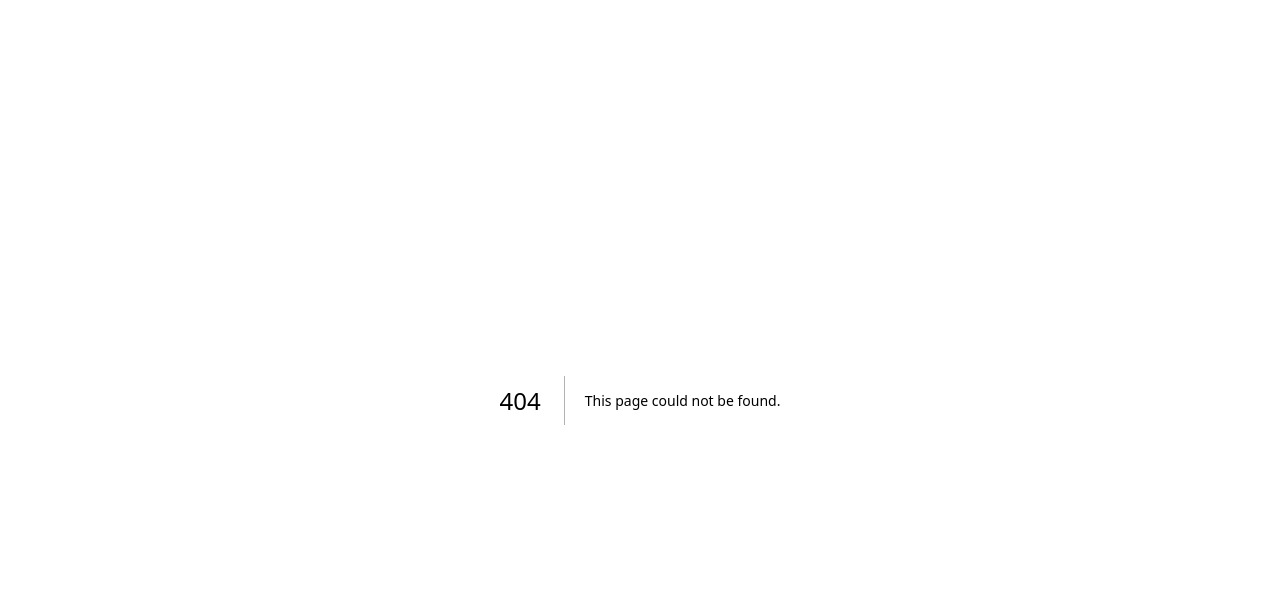
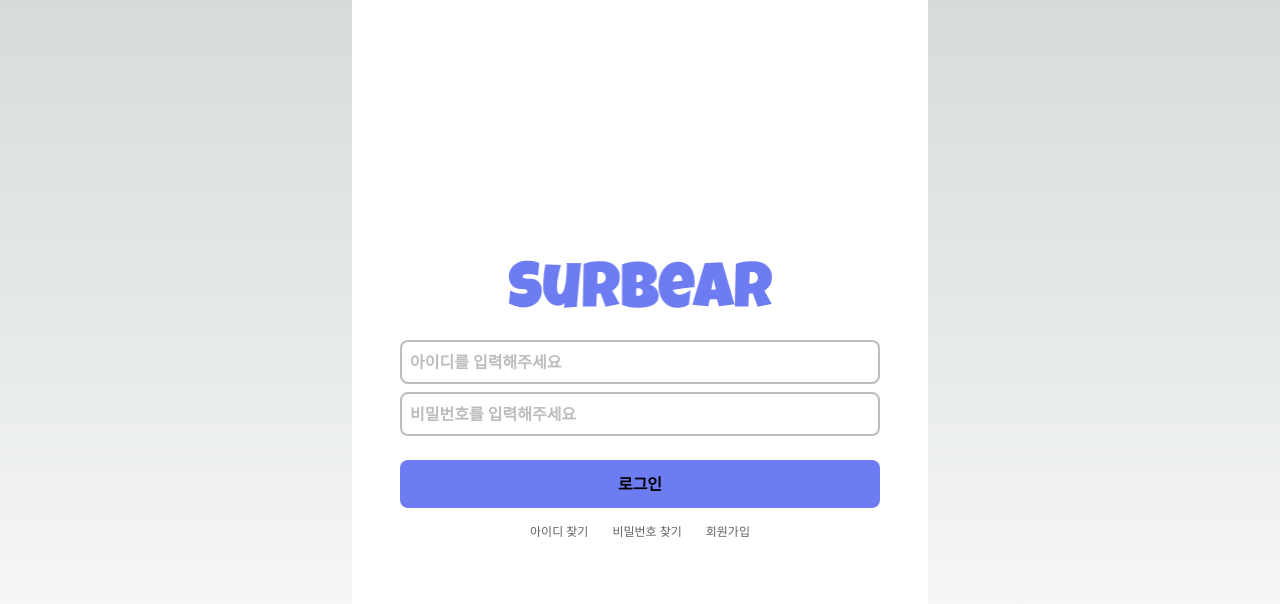
Before and after one commit to SurBear-Team/surbear-frontend, a Next.js app: page /sign-in in a window 1280 px wide. Before the commit this address had no page. Shown: the top 604 px of the page. Built offline with nearby package versions, Linux system fonts and the light colour scheme.

Commit message:
🌱회원가입_기본세팅

```diff
--- /dev/null
+++ b/pages/sign-in.tsx
@@ -0,0 +1,69 @@
+import React from "react";
+import axios from "axios";
+import { useForm } from "react-hook-form";
+import { useRouter } from "next/router";
+import Link from "next/link";
+
+export default function LoginForm() {
+  const { register, handleSubmit } = useForm();
+  const router = useRouter();
+
+  const onSubmit = async (data: any) => {
+    try {
+      const response = await axios.post("http://surbear.com", data);
+
+      // 로그인 성공 시 'survey-list'로 이동
+      if (response.status === 200) {
+        router.push("/survey-list");
+      } else {
+        alert("아이디 혹은 비밀번호를 확인해주세요.");
+      }
+    } catch (error) {
+      console.error("Login error:", error);
+      alert("네트워크 에러");
+    }
+  };
+
+  return (
+    <div className="w-full max-w-xl mx-auto h-screen bg-white items-center flex justify-center">
+      {/* 이거 나중에 루트로 뺌 */}
+      <div className="px-12 w-full">
+        <div className="flex justify-center mb-8">
+          <img src="/images/SurBear.png" alt="SurBear" width={264} />
+        </div>
+        <form onSubmit={handleSubmit(onSubmit)}>
+          <div className="flex flex-col gap-2 mb-6">
+            <input
+              className="p-2 w-full border-2 focus:ring-[#6E7CF2] focus:border-[#6E7CF2] border-[#BDBDBD] rounded-lg text-[#BDBDBD] font-bold placeholder:font-bold placeholder:text-[#BDBDBD] "
+              placeholder="아이디를 입력해주세요"
+              id="username"
+              {...register("username")}
+            />
+
+            <input
+              className="p-2 w-full border-2 focus:ring-[#6E7CF2] focus:border-[#6E7CF2] border-[#BDBDBD] rounded-lg text-[#BDBDBD] font-bold placeholder:font-bold placeholder:text-[#BDBDBD] "
+              placeholder="비밀번호를 입력해주세요"
+              id="password"
+              type="password"
+              {...register("password")}
+            />
+          </div>
+          <button
+            className="bg-[#6E7CF2] w-full font-bold rounded-lg py-3"
+            type="submit"
+          >
+            로그인
+          </button>
+        </form>
+        <div className="flex mt-4 justify-center gap-6">
+          <div className="text-[#616161] text-xs">아이디 찾기</div>
+
+          <div className="text-[#616161] text-xs">비밀번호 찾기</div>
+          <Link href="/sign-up" className="text-[#616161] text-xs">
+            회원가입
+          </Link>
+        </div>
+      </div>
+    </div>
+  );
+}
```
